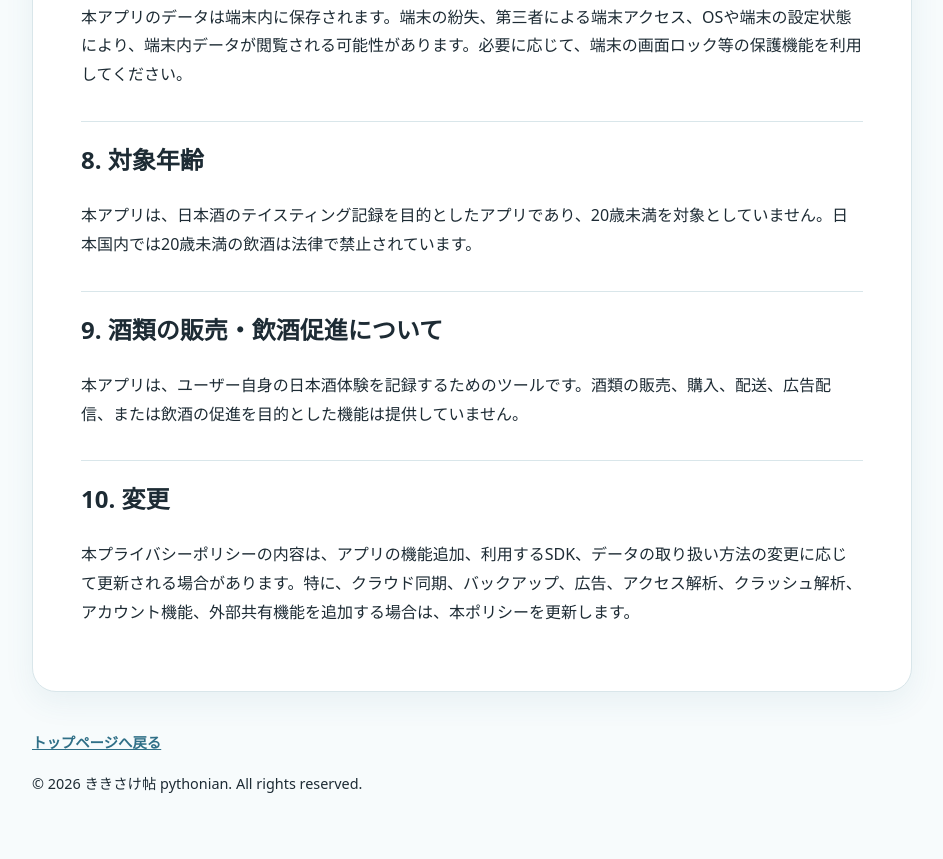
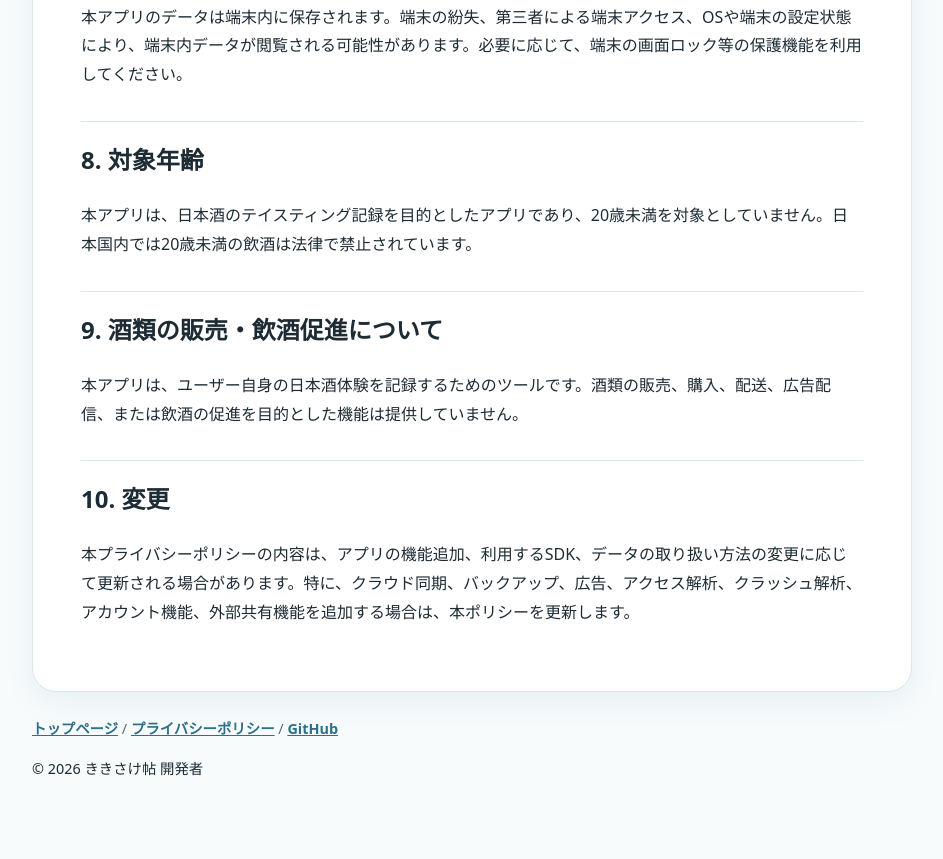
Before and after one commit to pyth0n14n/TastingGenie2nd-site, a plain HTML site: page privacy-policy.html in a window 1280 px wide. Shown: the part 1838-2697 px from the top of the page, without its empty margins (168-1111 px from the left). Drawn offline with Linux system fonts and the light colour scheme.

Commit message:
Add shared dynamic footer

```diff
--- /dev/null
+++ b/js/site.js
@@ -0,0 +1,34 @@
+(function () {
+  'use strict';
+
+  function renderFooter() {
+    var footerRoot = document.getElementById('site-footer');
+
+    if (!footerRoot) {
+      return;
+    }
+
+    var currentYear = new Date().getFullYear();
+
+    footerRoot.innerHTML = [
+      '<footer class="site-footer">',
+      '  <nav class="site-footer__nav" aria-label="サイト内リンク">',
+      '    <a href="./index.html">トップページ</a>',
+      '    <span aria-hidden="true">/</span>',
+      '    <a href="./privacy-policy.html">プライバシーポリシー</a>',
+      '    <span aria-hidden="true">/</span>',
+      '    <a href="https://github.com/pyth0n14n/TastingGenie2nd-site" rel="noopener noreferrer" target="_blank">GitHub</a>',
+      '  </nav>',
+      '  <p>&copy; ' + currentYear + ' ききさけ帖 開発者</p>',
+      '</footer>'
+    ].join('');
+  }
+
+  window.renderFooter = renderFooter;
+
+  if (document.readyState === 'loading') {
+    document.addEventListener('DOMContentLoaded', renderFooter);
+  } else {
+    renderFooter();
+  }
+}());
--- a/privacy-policy.html
+++ b/privacy-policy.html
@@ -91,9 +91,12 @@
     <p>本プライバシーポリシーの内容は、アプリの機能追加、利用するSDK、データの取り扱い方法の変更に応じて更新される場合があります。特に、クラウド同期、バックアップ、広告、アクセス解析、クラッシュ解析、アカウント機能、外部共有機能を追加する場合は、本ポリシーを更新します。</p>
   </main>
 
-  <footer>
-    <p><a href="./index.html">トップページへ戻る</a></p>
-    <p>&copy; 2026 ききさけ帖 pythonian. All rights reserved.</p>
-  </footer>
+  <div id="site-footer"></div>
+  <noscript>
+    <footer class="site-footer">
+      <p>&copy; ききさけ帖 開発者</p>
+    </footer>
+  </noscript>
+  <script src="./js/site.js"></script>
 </body>
 </html>
```
Also changed, not shown: index.html (+7 -3 lines).
